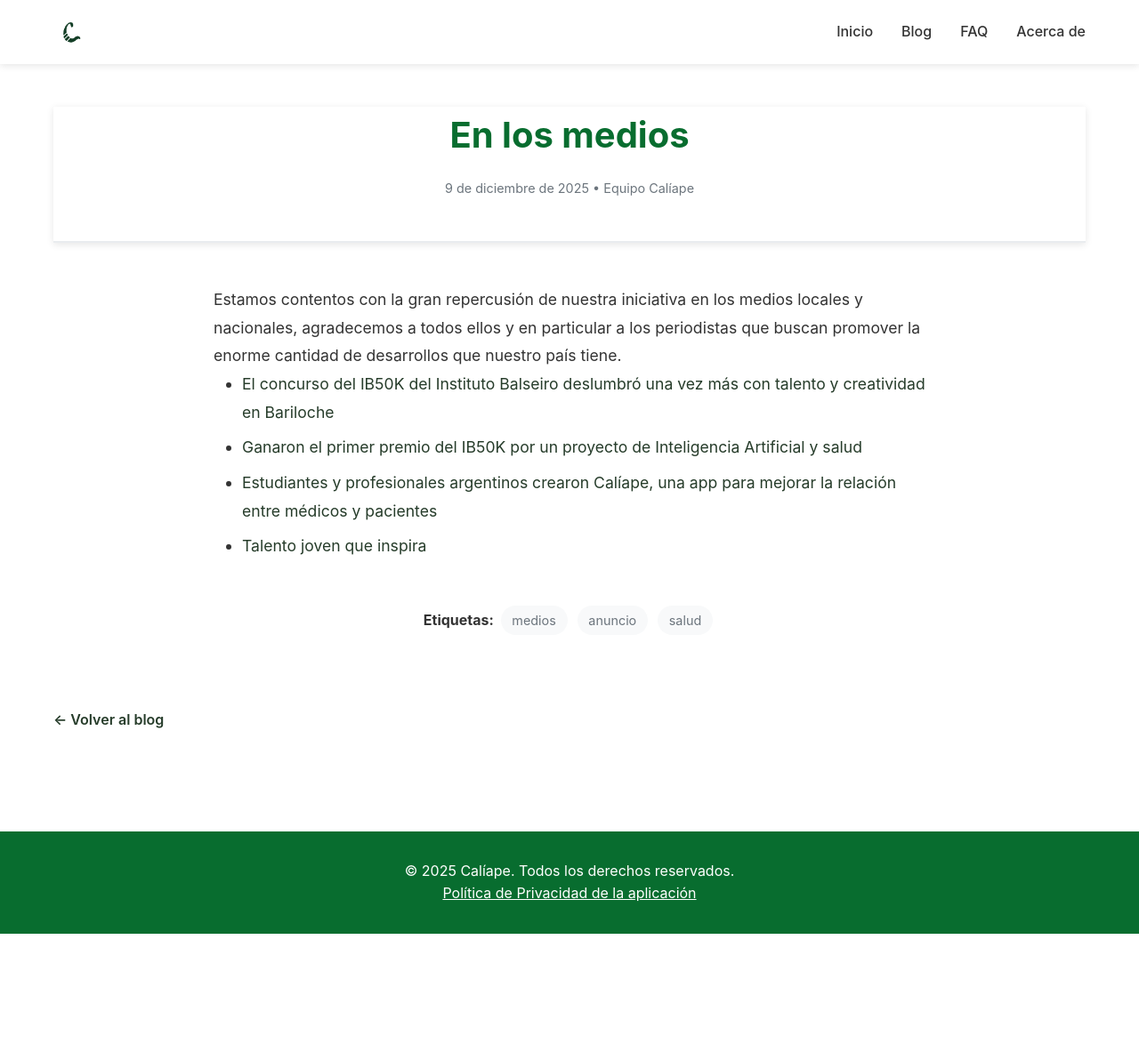
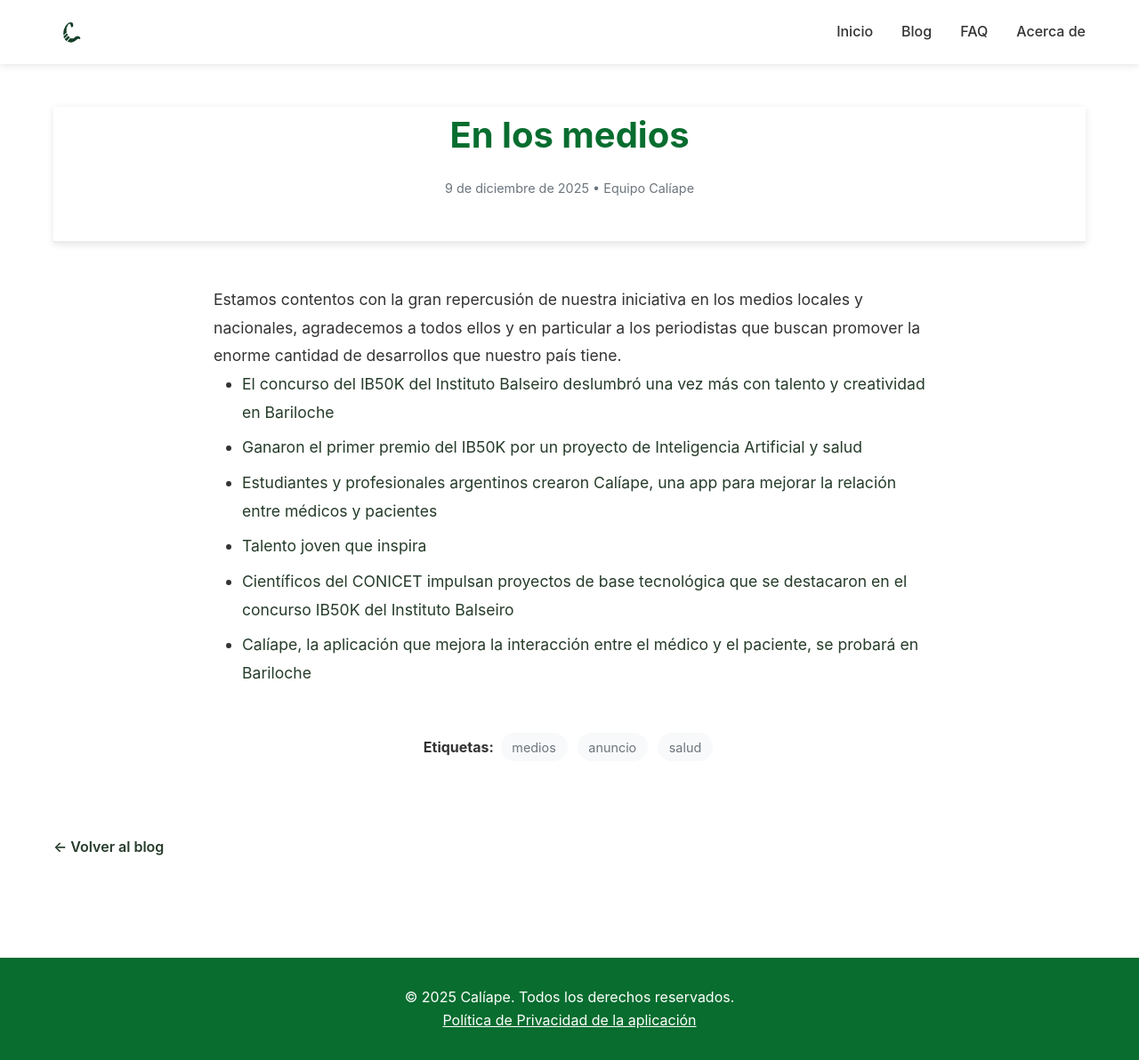
Before and after one commit to fcolavecchia/caliape-website, a Jekyll site: the page built from _posts/2025-12-09-en-los-medios.md, in a window 1280 px wide and 1192 px high. Shown: the whole window at 89% size. Built offline with Jekyll 4.4.1, drawn with Linux system fonts in a browser that asks for light colours.

Commit message:
Agrego un par de links a noticias

```diff
--- a/_posts/2025-12-09-en-los-medios.md
+++ b/_posts/2025-12-09-en-los-medios.md
@@ -19,3 +19,8 @@
 
 
 - [Talento joven que inspira](https://www.instagram.com/reel/DPFQh_LDe5B/?utm_source=ig_web_copy_link&igsh=NTc4MTIwNjQ2YQ==)
+
+
+- [Científicos del CONICET impulsan proyectos de base tecnológica que se destacaron en el concurso IB50K del Instituto Balseiro](https://www.conicet.gov.ar/cientificos-del-conicet-impulsan-proyectos-de-base-tecnologica-que-se-destacaron-en-el-concurso-ib50k-del-instituto-balseiro/)
+
+- [Calíape, la aplicación que mejora la interacción entre el médico y el paciente, se probará en Bariloche](https://www.rionegro.com.ar/sociedad/caliape-la-aplicacion-que-mejora-la-interaccion-entre-el-medico-y-el-paciente-se-probara-en-bariloche/)
```
